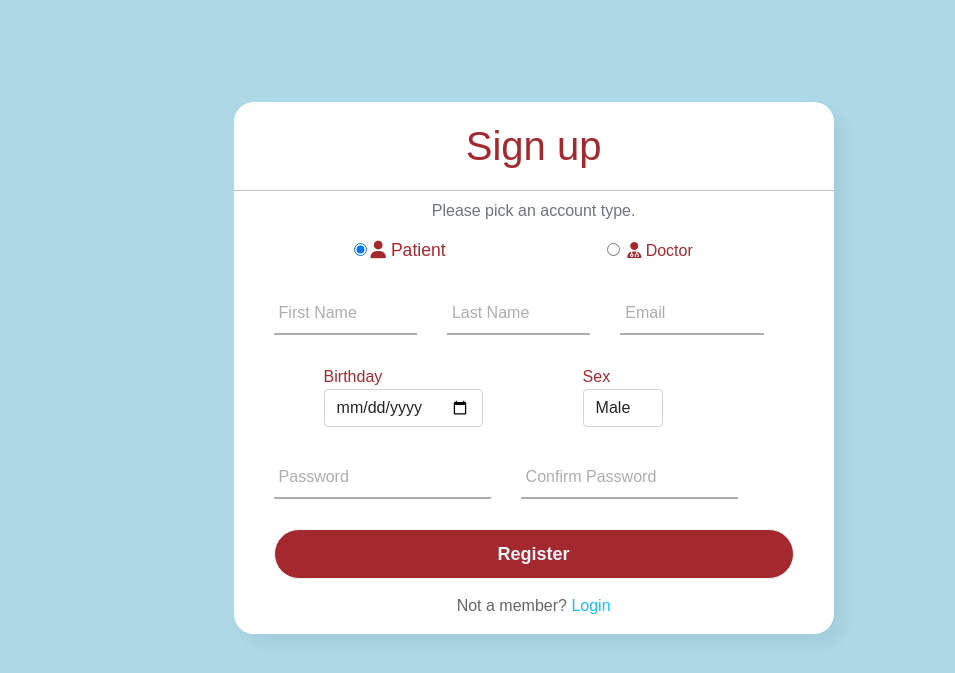
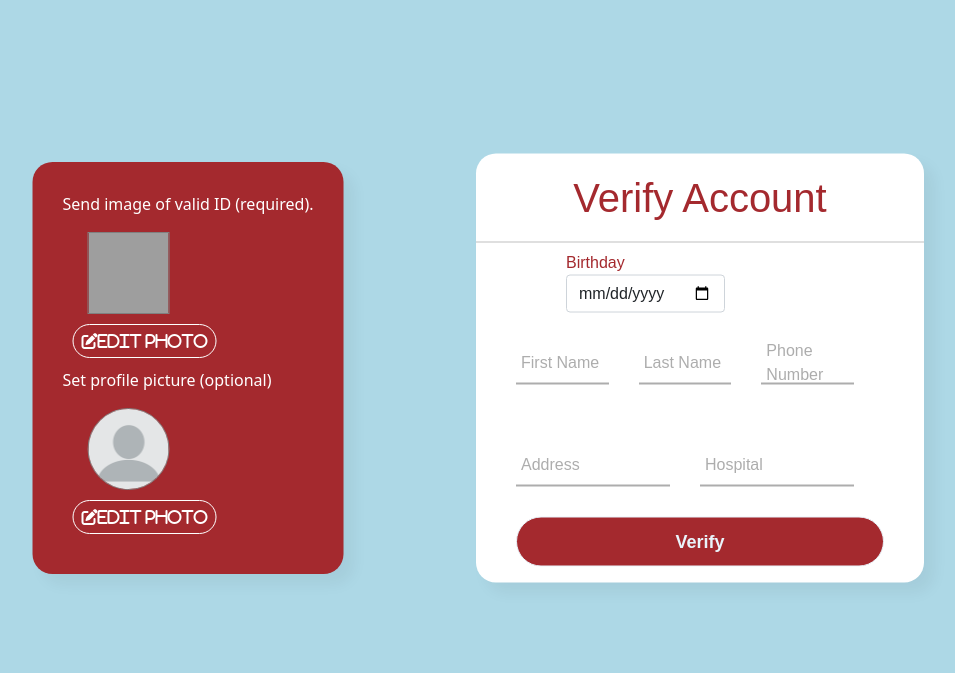
Before and after one commit to FreaQ03/Medicaide, a PHP site: page /doc_verify.php in a window 1280 px wide. Shown: the part 56-729 px from the top of the page, without its empty margins (132-1087 px from the left). Run offline with PHP 8.4, Linux system fonts and the light colour scheme; some libraries are stand-ins or nearby versions; grey boxes are pictures that could not be loaded.

Commit message:
doc verify + css of verify

```diff
--- a/css/verify.css
+++ b/css/verify.css
@@ -1,17 +1,38 @@
 body {
   background-color: lightblue;
+}
+
+.subheading {
+  text-align: left !important;
+}
+
+.picform{
+  align-content: center;
+  position: absolute;
+  top: 53%;
+  left: 25%;
+  transform: translate(-50%, -50%);
+  padding: 30px;
+  max-height: 78%;
+  max-width: 30%;
+  background: #A4292E;
+  border-radius: 20px;
+  box-shadow: 10px 10px 15px rgba(0,0,0,0.05);
 }
 
 .center{
   position: absolute;
   top: 53%;
-  left: 52%;
+  left: 65%;
   transform: translate(-50%, -50%);
-  width: 600px;
+  max-height: 78%;
+  max-width: 70%;
   background: white;
   border-radius: 20px;
   box-shadow: 10px 10px 15px rgba(0,0,0,0.05);
 }
+
+
 .center h1{
   text-align: center;
   padding: 20px 0;
@@ -30,7 +51,8 @@ body {
   flex-direction: row;
 }
 .center form .user_box {
-  display: flex;
+  align-self: left;
+  display: flex ;
 }
 .center form .user_pass {
   display: flex;
@@ -79,6 +101,13 @@ form .txt_field{
 .txt_field input:focus ~ span::before,
 .txt_field input:valid ~ span::before{
   width: 100%;
+}
+input::placeholder {
+  visibility: hidden;
+}
+input:focus::placeholder {
+  visibility: visible;
+  transition: .5s;
 }
 .box_field {
   margin-right: 50px;
@@ -150,3 +179,63 @@ input[type="submit"]:hover{
     transition: transform 0.5s ;
     z-index: -1;
 }
+
+
+
+
+
+
+.id-pic-div{
+    height: 5.125rem;
+    width: 5.125rem;
+    /*
+    position: relative;
+    top: 20%;
+    left: 50%;
+    transform: translate(-50%,-50%);
+    */
+    border-radius: 0%;
+    overflow: hidden;
+    border: 0.0625rem solid grey;
+    align-items: center !important;
+    margin-left: 1.5625rem;
+}
+
+.profile-pic-div{
+    height: 5.125rem;
+    width: 5.125rem;
+    /*
+    position: relative;
+    top: 20%;
+    left: 50%;
+    transform: translate(-50%,-50%);
+    */
+    border-radius: 100%;
+    overflow: hidden;
+    border: 0.0625rem solid grey;
+    align-items: center !important;
+    margin-left: 1.5625rem;
+
+}
+
+#photo{
+  height: 100%;
+  width: 100%;
+}
+
+#picfile {
+  display: none;
+}
+
+#uploadpic {
+  margin: 10px;
+  position: sticky;
+  padding: 0.5rem;
+  color: #fff;
+  border: 0.0625rem solid;
+  border
+  background: #A4292E;
+  border-radius: 1.5625rem;
+  cursor: pointer;
+
+}
--- a/doc_verify.php
+++ b/doc_verify.php
@@ -67,24 +67,47 @@
   </div>
 </nav>
 
+    <div class="picform">
+
+      <div class="form-group" id="account-container">
+        <p class="subheading" style="color: #fff;" >Send image of valid ID (required).</p>
+
+        <div class="id-pic-div">
+                <img src="https://i.stack.imgur.com/y9DpT.jpg" id="photo" >
+        </div>
+
+        <input type="file" id="picfile" required>
+        <label for="picfile" id="uploadpic" ><i class="fas fa-edit">Edit Photo</label></i>
+
+
+        <p class="subheading" style="color: #fff;" >Set profile picture (optional)</p>
+
+        <div class="profile-pic-div">
+                <img src="icons/img_placeholder.png" id="photo">
+        </div>
+
+        <input type="file" id="picfile">
+        <label for="picfile" id="uploadpic" ><i class="fas fa-edit">Edit Photo</label></i>
+
+    </div>
+  </label>
+</label>
+</div>
+
 
     <div class="center">
-      <h1>Sign up</h1>
+      <h1>Verify Account</h1>
       <form id="registerForm" action="functions/registrationPost.php" method="post">
 
 
 
-      <div class="form-group" id="account-container">
-        <p class="subheading" style="color: #6c757d;" align="center">Please pick an account type.</p>
-        <div class="userchoice">
-          <input type="radio" id="check_patient" name="role" value="patient" checked>
-          <label for="check_patient"><i class="fas fa-user"></i> Patient </label>
-        </div>
-        <div class="userchoice">
-          <input type="radio" id="check_doctor" name="role" value="doctor">
-          <label for="check_doctor"><i class="fas fa-user-md"></i> Doctor </label>
+        <div class="user_box">
+        <div class="box_field">
+                  <label class="subheading">Birthday</label>
+                  <input type="date" class="form-control" name="birthday" required>
         </div>
 
+        </div>
 
 
 
@@ -102,122 +125,34 @@
         </div>
 
         <div class="txt_field">
-          <input type="email" name="email" required>
+          <input type="text" name="phone_number" placeholder="+63 980 9876 451" required>
           <span></span>
-          <label>Email</label>
-        </div>
-        </div>
-
-        <div class="user_box">
-        <div class="box_field">
-                  <label class="subheading">Birthday</label>
-                  <input type="date" class="form-control" name="birthday" required>
-        </div>
-
-        <div class="box_field">
-                <div class="form-group registration">
-                  <label for="userSex">Sex</label>
-                  <select class="form-control" id="userSex" name="sex">
-                    <option value="1">Male</option>
-                    <option value="2">Female</option>
-                  </select>
-        </div>
-                <input type="radio" name="userType" value="patient" id="radio1" style="display:none;" checked>
-                <input type="radio" name="userType" value="doctor" id="radio2" style="display:none;" checked>
+          <label>Phone Number</label>
         </div>
         </div>
 
         <div class="user_pass">
         <div class="txt_field">
-          <input type="password" name="password" required>
+          <input type="text" name="Address" required>
           <span></span>
-          <label>Password</label>
+          <label>Address</label>
         </div>
 
 
         <div class="txt_field">
-          <input type="password" name="confirm_password" required>
+          <input type="text" name="Hospital" required>
           <span></span>
-          <label>Confirm Password</label>
+          <label>Hospital</label>
         </div>
         </div>
 
 
 
-        <input type="submit" value="Register">
-        <div class="register_link">
-          Not a member? <a href="login.php">Login</a>
-        </div>
+        <input type="submit" value="Verify">
 
-        <?php
-            if (isset($_GET['origemail'])) { //check if authenticate key exists in URL
-              if ($_GET['origemail'] == "false") {
-                echo '
-                  <br>
-                  <div class="alert alert-warning ml-5 mr-5" role="alert">
-                  This email already exists, please use another email.
-                  </div>
-                ';
-              }
-            }
-          ?>
+
       </form>
     </div>
 
-
-
-
-
-
-
-
-
-
-
-
-
-
-
-
-
-
-	<!--Bootstrap Javascript-->
-	<script src="https://cdn.jsdelivr.net/npm/bootstrap@5.0.0/dist/js/bootstrap.bundle.min.js" integrity="sha384-p34f1UUtsS3wqzfto5wAAmdvj+osOnFyQFpp4Ua3gs/ZVWx6oOypYoCJhGGScy+8" crossorigin="anonymous"></script>
-
-	<!--Wow.js Javascript-->
-	<script src="https://cdnjs.cloudflare.com/ajax/libs/wow/1.1.2/wow.min.js"></script>
-	<script>
-		var wow = new WOW(
-      {
-        boxClass:     'wow',      // animated element css class (default is wow)
-        animateClass: 'animated', // animation css class (default is animated)
-        offset:       0,          // distance to the element when triggering the animation (default is 0)
-        mobile:       true,       // trigger animations on mobile devices (default is true)
-        live:         true,       // act on asynchronously loaded content (default is true)
-        callback:     function(box) {
-          // the callback is fired every time an animation is started
-          // the argument that is passed in is the DOM node being animated
-        },
-        scrollContainer: null,    // optional scroll container selector, otherwise use window,
-        resetAnimation: true,     // reset animation on end (default is true)
-      }
-    );
-    wow.init();
-	</script>
-
-  <!--Checkbox Script-->
-  <script>
-  $( "input:radio[id=check_patient]" ).on( "click", function() {
-    $("#radio_1").prop("checked", true);
-
-  });
-
-  $( "input:radio[id=check_doctor]" ).on( "click", function() {
-    $("#radio_2").prop("checked", true);
-
-  });
-
-  </script>
-
 </body>
 </html>
```
